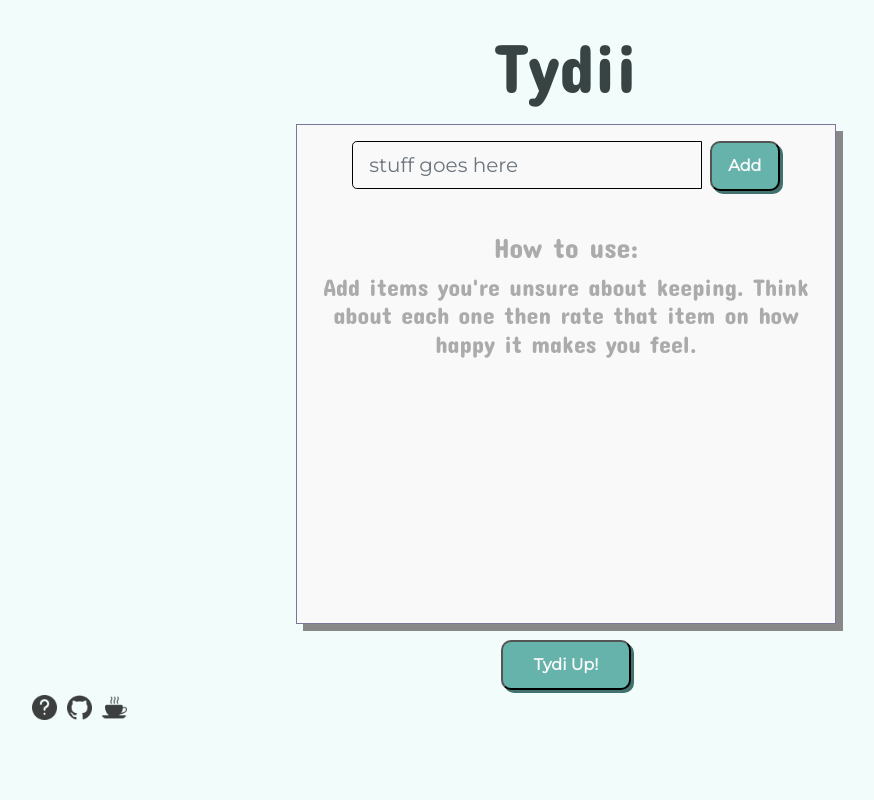
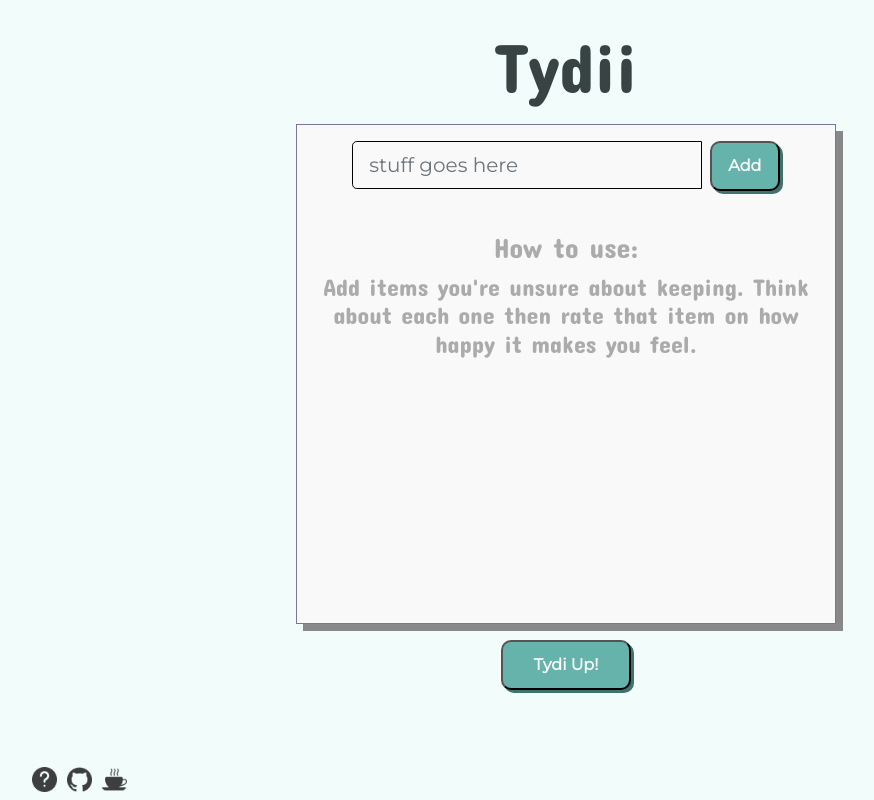
Before and after one commit to Beznet/tydii, a Next.js app: page / in a window 1280 px wide. Shown: the whole page, without its empty margins (74-948 px from the left). Built offline with nearby package versions, Linux system fonts and the light colour scheme.

Commit message:
footer now stays at bottom of the page with expanding content

```diff
--- a/components/Footer.js
+++ b/components/Footer.js
@@ -1,8 +1,8 @@
 import Link from 'next/link';
 import { Col, Row } from 'reactstrap';
 
-const Footer = () => (
-  <Row className="mb-2" id="footer">
+const Footer = ({ className }) => (
+  <Row className={className} id="footer">
     <Col className="ml-3 align-items-start w-100" xs="6">
       <Link href="/about">
         <a>
--- a/components/Layout.js
+++ b/components/Layout.js
@@ -6,11 +6,11 @@ import '../styles/style.css';
 
 const Layout = ({ children }) => (
   <>
-    <Container className="container pt-3 clearfix">
+    <Container className="container pt-3 clearfix d-flex flex-column">
       <base target="_blank" />
       <Header />
       {children}
-      <Footer />
+      <Footer className="mb-2 mt-auto" />
     </Container>
   </>
 );
--- a/styles/style.css
+++ b/styles/style.css
@@ -165,10 +165,6 @@ h1 span {
 }
 
 #footer {
-  position: relative;
-  left: 0;
-  bottom: 0;
-  right: 0;
   height: 30px;
 }
 
```
